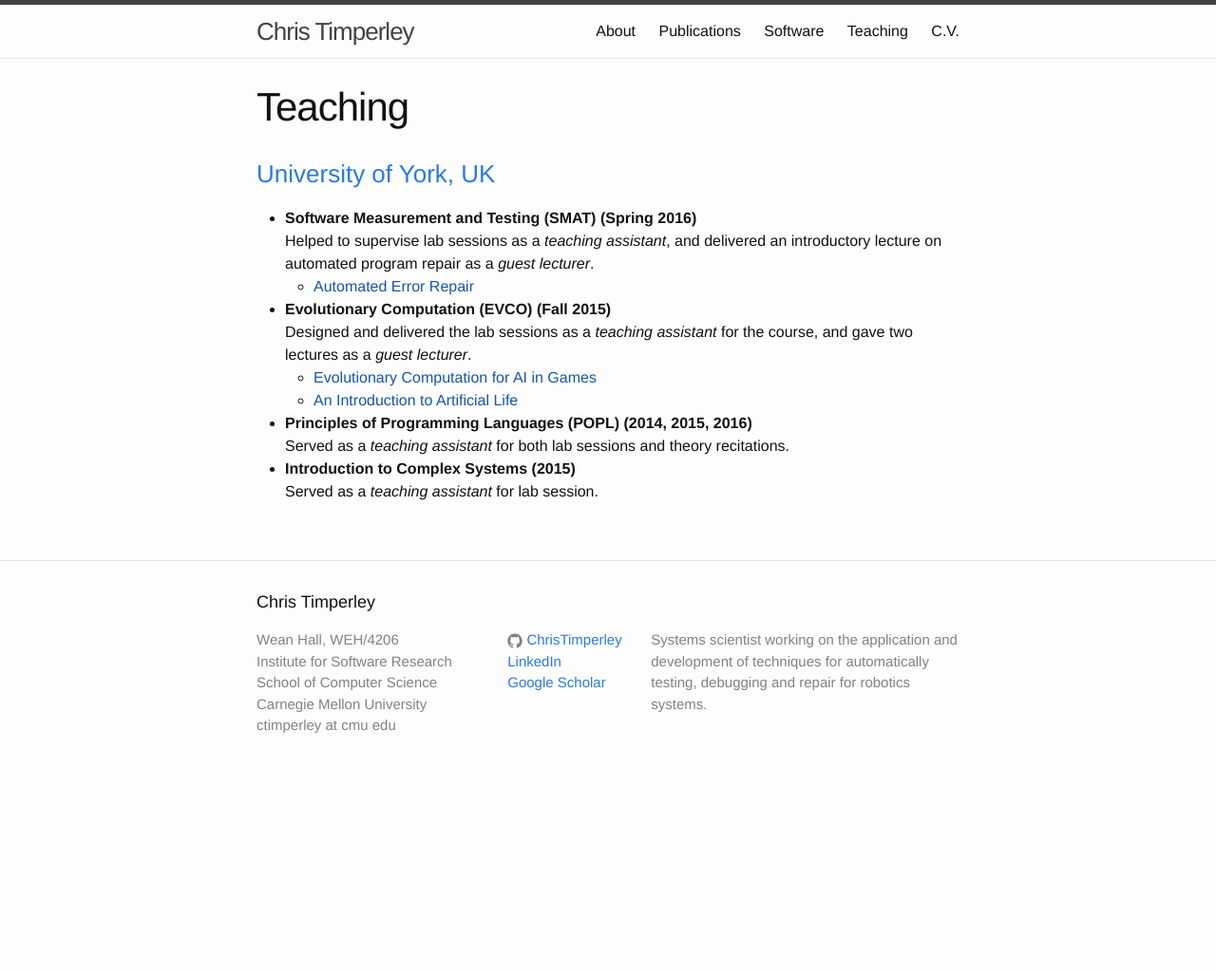
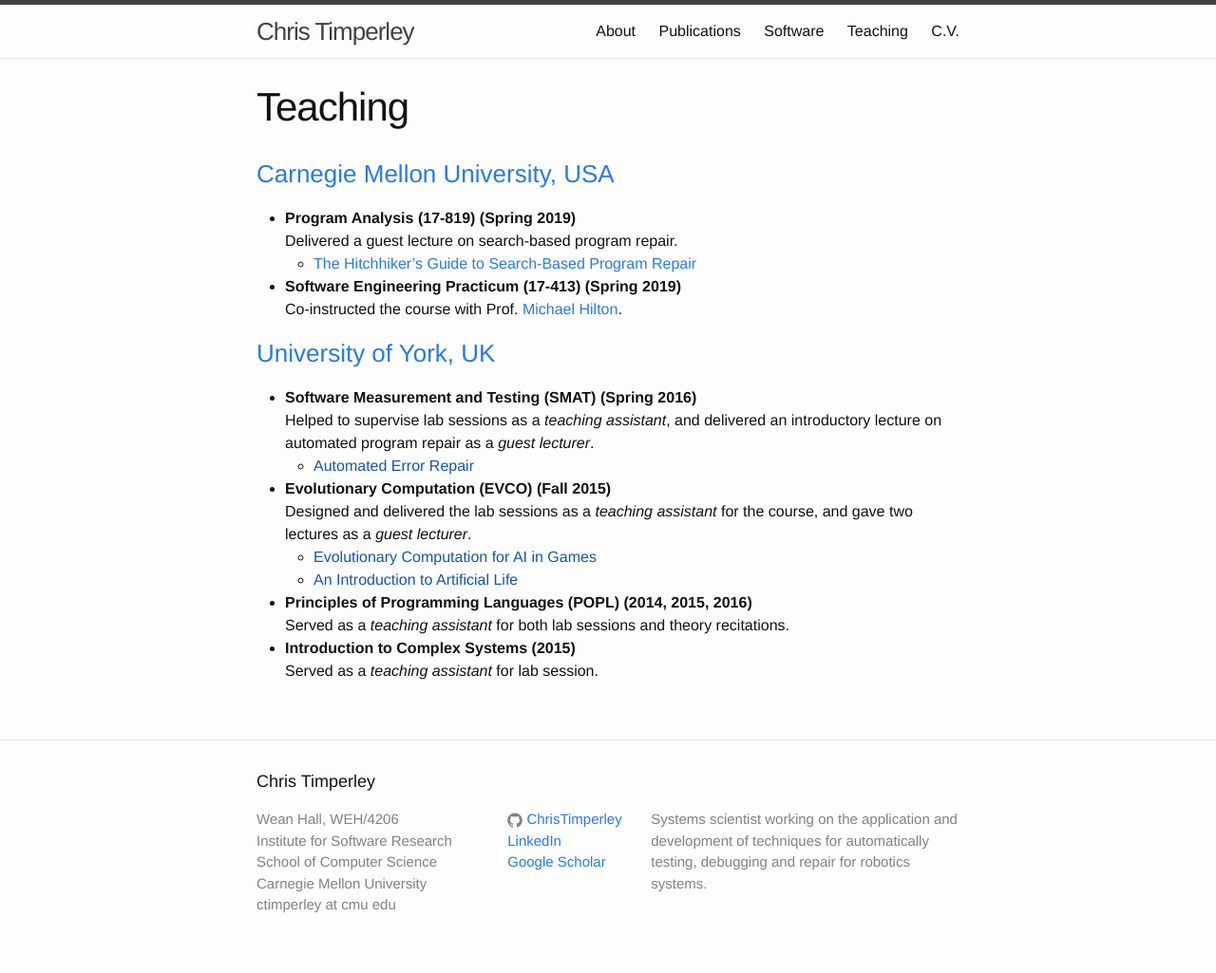
Before and after one commit to ChrisTimperley/ChrisTimperley.github.io, a Jekyll site: the page built from teaching.md, in a window 1280 px wide. Shown: the whole page at 95% size. Built offline with Jekyll 4.4.1, drawn with Linux system fonts in a browser that asks for light colours; nearby versions of some CDN libraries; before the commit the page ends 900 px from its top, so only the background shows below that.

Commit message:
added CMU section to teaching

```diff
--- a/teaching.md
+++ b/teaching.md
@@ -3,6 +3,15 @@ layout: page
 title: Teaching
 permalink: /teaching/
 ---
+
+### [Carnegie Mellon University, USA](https://www.cmu.edu/)
+
+* **Program Analysis (17-819) (Spring 2019)**<br/>
+  Delivered a guest lecture on search-based program repair.
+  * [The Hitchhiker's Guide to Search-Based Program Repair](http://www.cs.cmu.edu/~aldrich/courses/17-355-19sp/notes/slides24-program-repair.pdf)
+* **Software Engineering Practicum (17-413) (Spring 2019)**<br/>
+  Co-instructed the course with Prof. [Michael Hilton](https://www.cs.cmu.edu/~mhilton/).
+
 
 ### [University of York, UK](https://www.york.ac.uk/)
 
```
